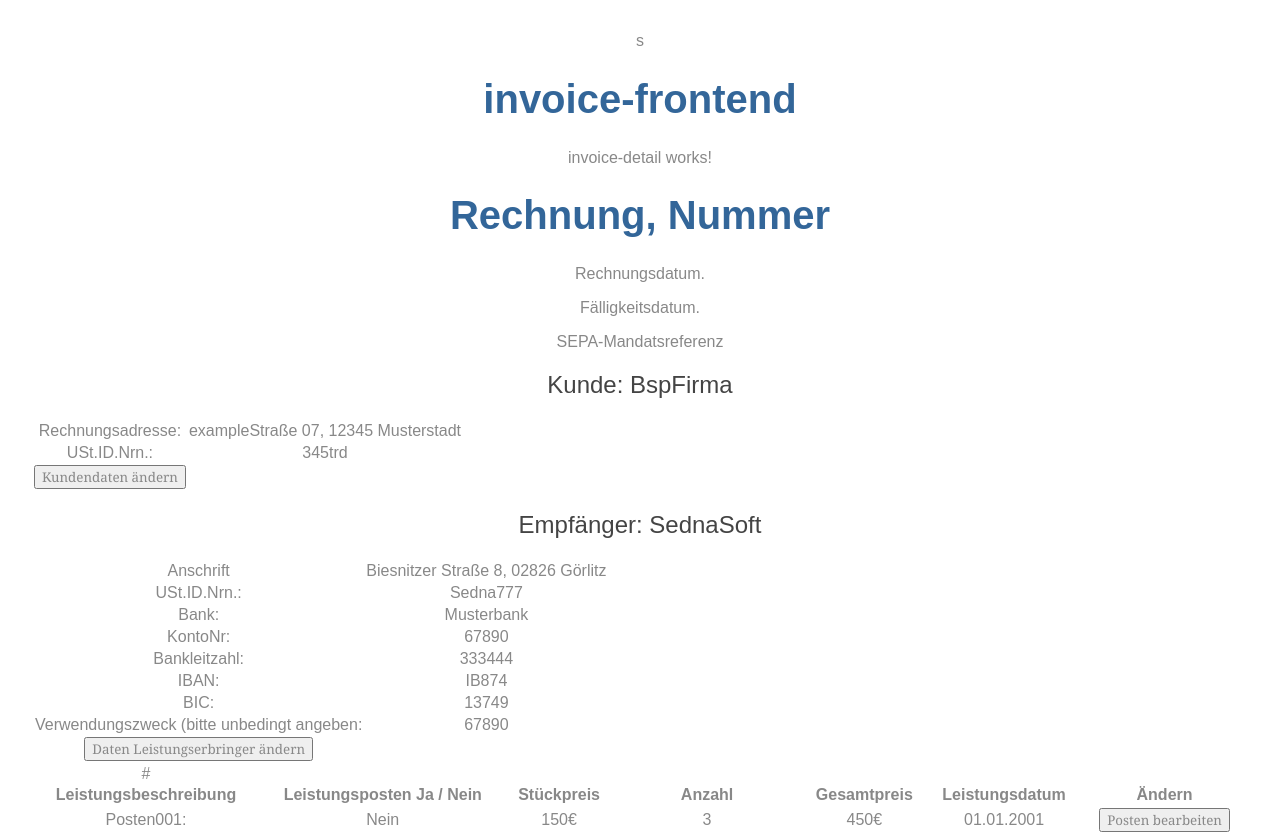
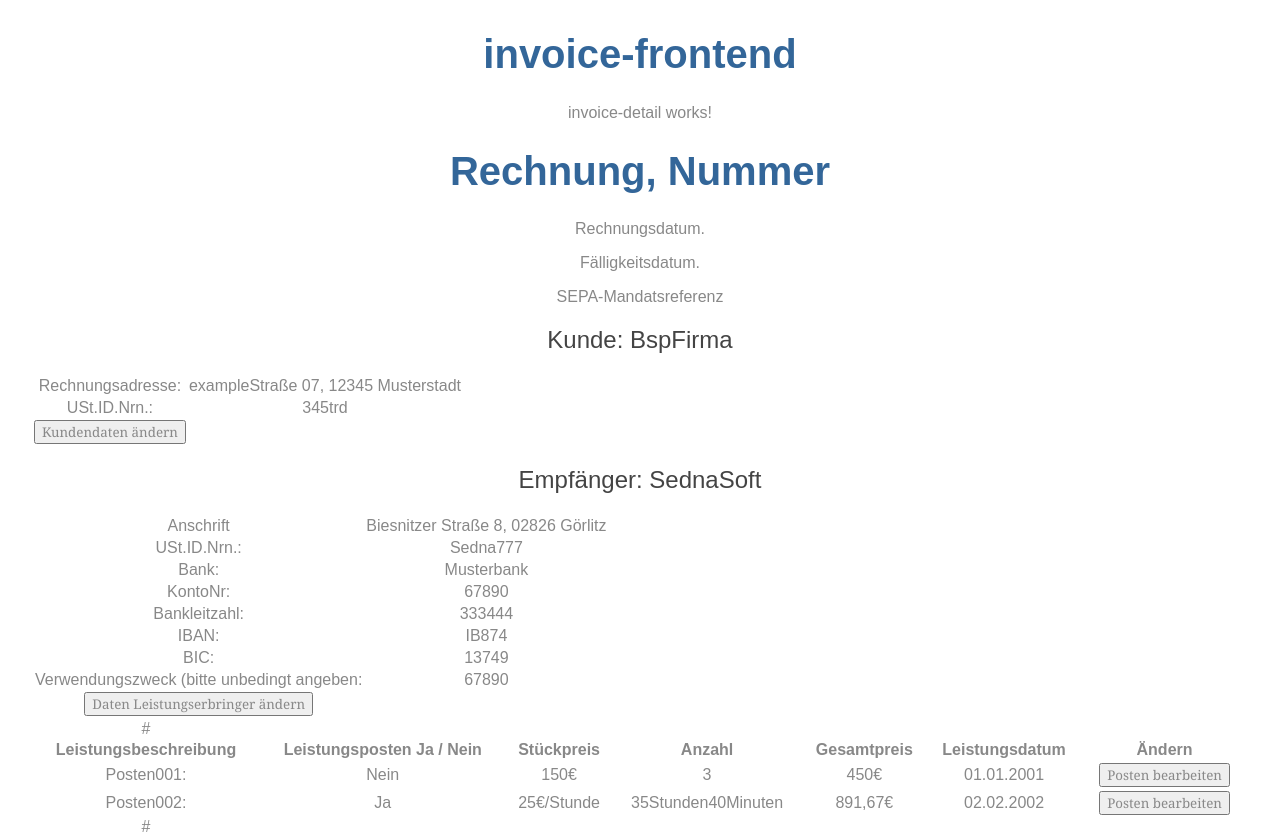
Before and after one commit to Hendrik26/invoice-frontend, an Angular app: page / in a window 1280 px wide. Shown: the top 834 px of the page. Built offline with nearby package versions, Linux system fonts and the light colour scheme.

Commit message:
corrected errors in app-component.html

```diff
--- a/src/app/app.component.html
+++ b/src/app/app.component.html
@@ -1,6 +1,5 @@
 <!--The content below is only a placeholder and can be replaced.-->
 <div style="text-align:center">
-s
-
-<h1>{{title}}</h1>
-<app-invoice-detail></app-invoice-detail>
+  <h1>{{title}}</h1>
+  <app-invoice-detail></app-invoice-detail>
+</div>
```
